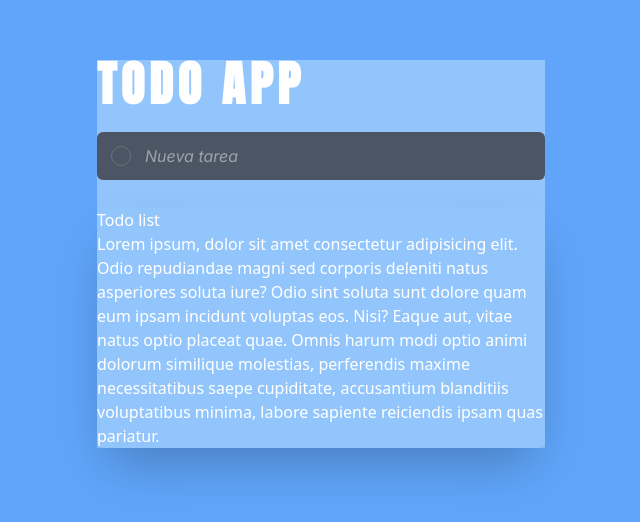
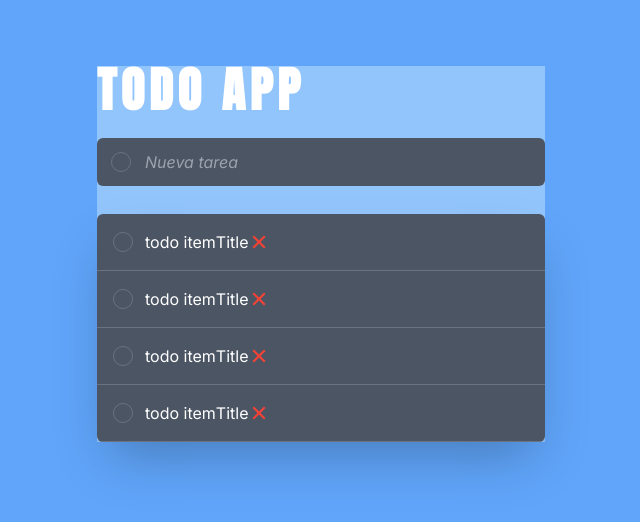
Before and after one commit to totan2929/ToDo-App-con-React, a React (Vite) app: page / in a window 1280 px wide. Shown: the part 146-668 px from the top of the page, without its empty margins (319-959 px from the left). Built offline with nearby package versions, Linux system fonts and the light colour scheme.

Commit message:
The Todo.jsx component is created

```diff
--- a/src/App.jsx
+++ b/src/App.jsx
@@ -1,18 +1,20 @@
 import Title from "./components/Title/Title";
 import Input from "./components/Input/Input";
 import TodoList from "./components/TodoList/TodoList";
+import Todo from "./components/Todo/Todo";
 
 function App() {
   return (
     <>
-      <div className="bg-blue-400 min-h-screen text-white flex flex-col items-center justify-center px-4">
+      <div className="bg-blue-400 min-h-screen font-inter text-white flex flex-col items-center justify-center px-4">
         <div className="container bg-blue-300 flex flex-col max-w-md">
           <Title title="TODO APP" />
           <Input/>
           <TodoList>
-            <h2>Todo list</h2>
-            <p>Lorem ipsum, dolor sit amet consectetur adipisicing elit. Odio repudiandae magni sed corporis deleniti natus asperiores soluta iure? Odio sint soluta sunt dolore quam eum ipsam incidunt voluptas eos. Nisi?
-            Eaque aut, vitae natus optio placeat quae. Omnis harum modi optio animi dolorum similique molestias, perferendis maxime necessitatibus saepe cupiditate, accusantium blanditiis voluptatibus minima, labore sapiente reiciendis ipsam quas pariatur.</p>
+            <Todo/>
+            <Todo/>
+            <Todo/>
+            <Todo/>
           </TodoList>
         </div>
       </div>
--- /dev/null
+++ b/src/components/Todo/Todo.jsx
@@ -0,0 +1,18 @@
+import React from 'react'
+
+const Todo = ({todo}) => {
+  return (
+    <div className='flex items-center justify-between bg-gray-600 border-b border-solid border-gray-500 p-4'>
+        <div className='flex items-center'>
+            <span className='border-solid border border-gray-500 rounded-full w-5 h-5 cursor-pointer'></span>
+            <p className='pl-3'>
+              todo item
+            </p>
+            <div className='font-inter'>Title</div>
+            <img src="./delete.svg" alt="Delete" className='w-5 h-5 cursor-pointer transition-all duration-300 ease-in ' />
+        </div>
+    </div>
+  )
+}
+
+export default Todo
```
Also changed, not shown: public/checkList.svg (added), public/delete.svg (added).
